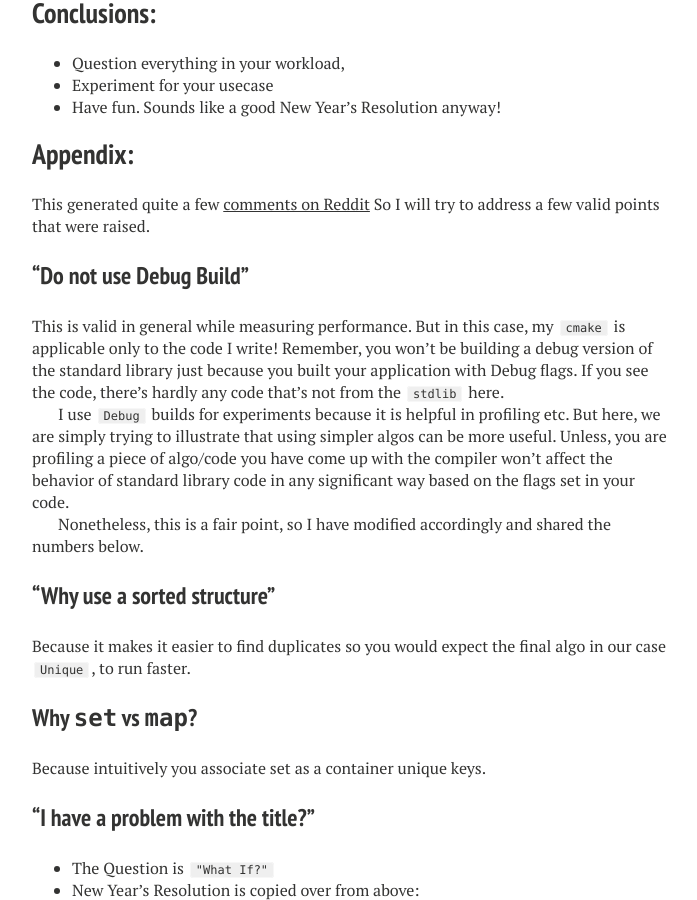
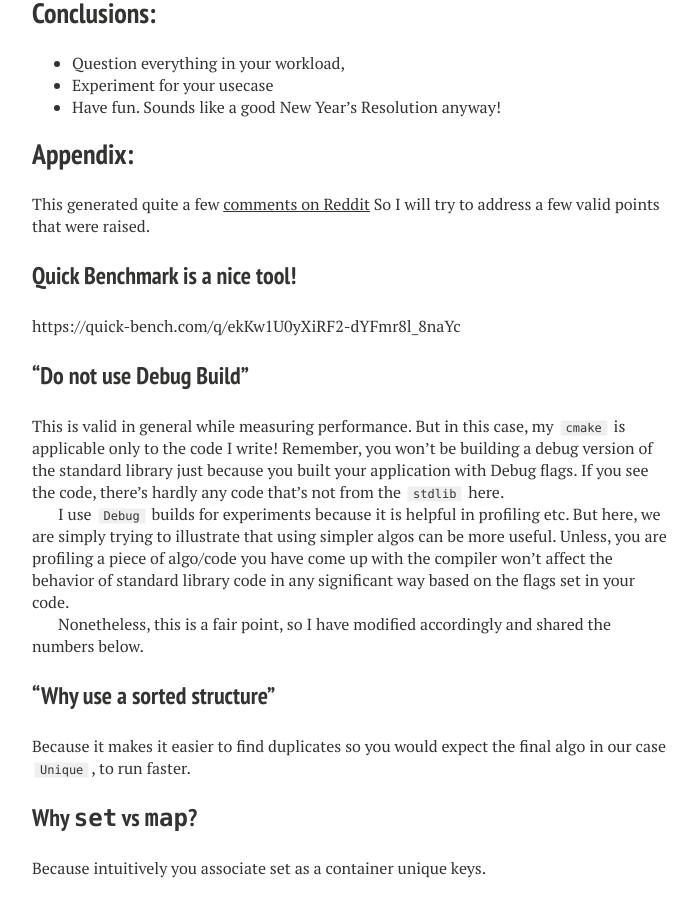
Before and after one commit to mycpuorg/mycpuorg.github.io, a Jekyll site: the page built from _posts/2021-01-03-set-or-unique.md, in a window 1280 px wide and 900 px high, scrolled down 8036 px. Shown: the whole window, without its empty margins (288-985 px from the left). Built offline with Jekyll 4.4.1, drawn with Linux system fonts in a browser that asks for light colours; nearby versions of some CDN libraries; comment, search, counter and statistics services are not loaded; some of the changed text lies outside the part shown.

Commit message:
update benchmark stuff

```diff
--- a/_posts/2021-01-03-set-or-unique.md
+++ b/_posts/2021-01-03-set-or-unique.md
@@ -250,6 +250,7 @@
 
 
 ### Benchmark
++ Overhead is present in all functions:
 ![](/images/bench.png)
 
 ### Perf Counters (For Fun):
@@ -325,6 +326,9 @@
 This generated quite a few [comments on Reddit](https://www.reddit.com/r/cpp/comments/kq3bue/c_how_a_simple_question_helped_me_form_a_new/)
 So I will try to address a few valid points that were raised.
 
+### Quick Benchmark is a nice tool!
+https://quick-bench.com/q/ekKw1U0yXiRF2-dYFmr8l_8naYc
+
 ### "Do not use Debug Build"
 This is valid in general while measuring performance.
 But in this case, my `cmake` is applicable only to the code I write! Remember,
```
